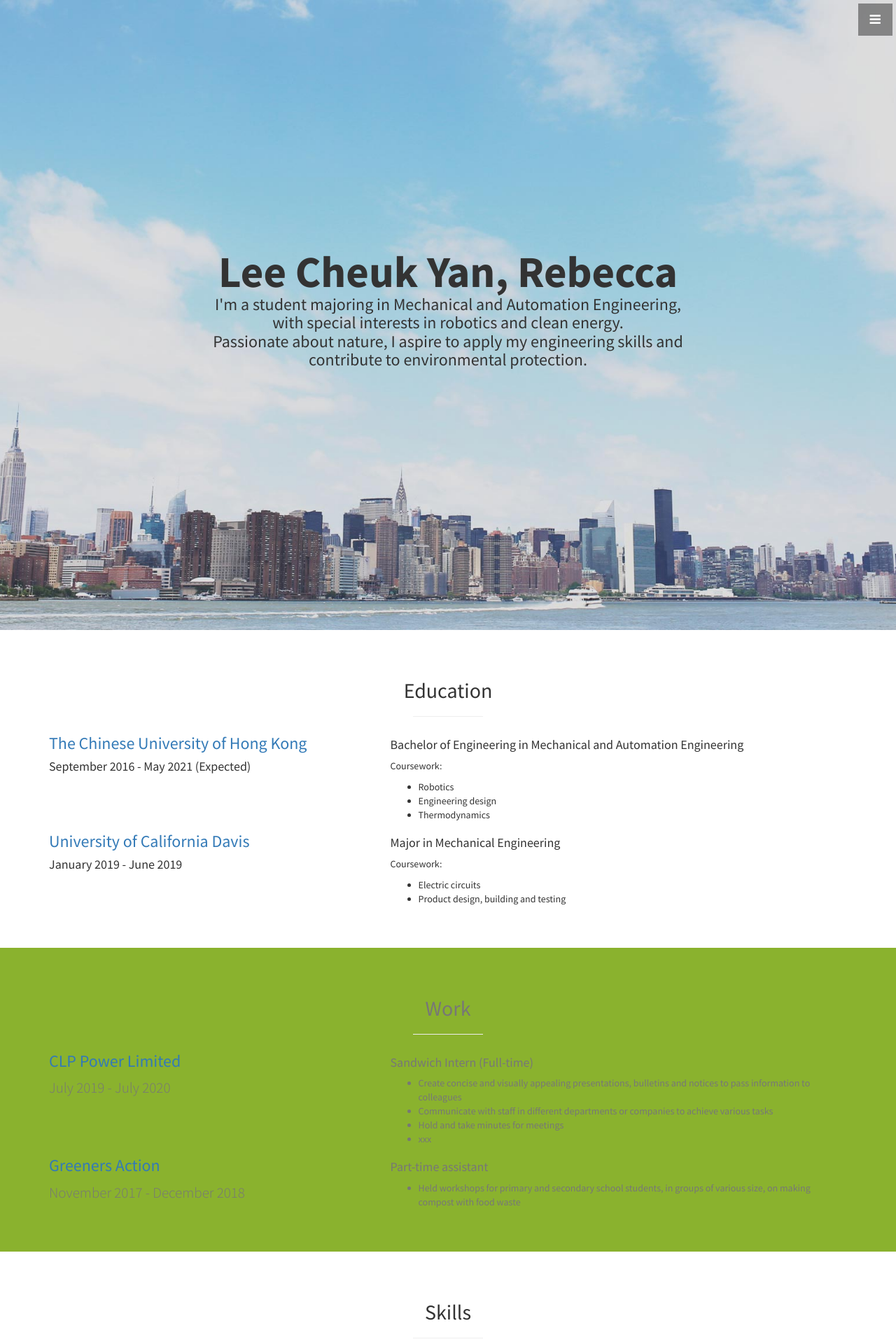
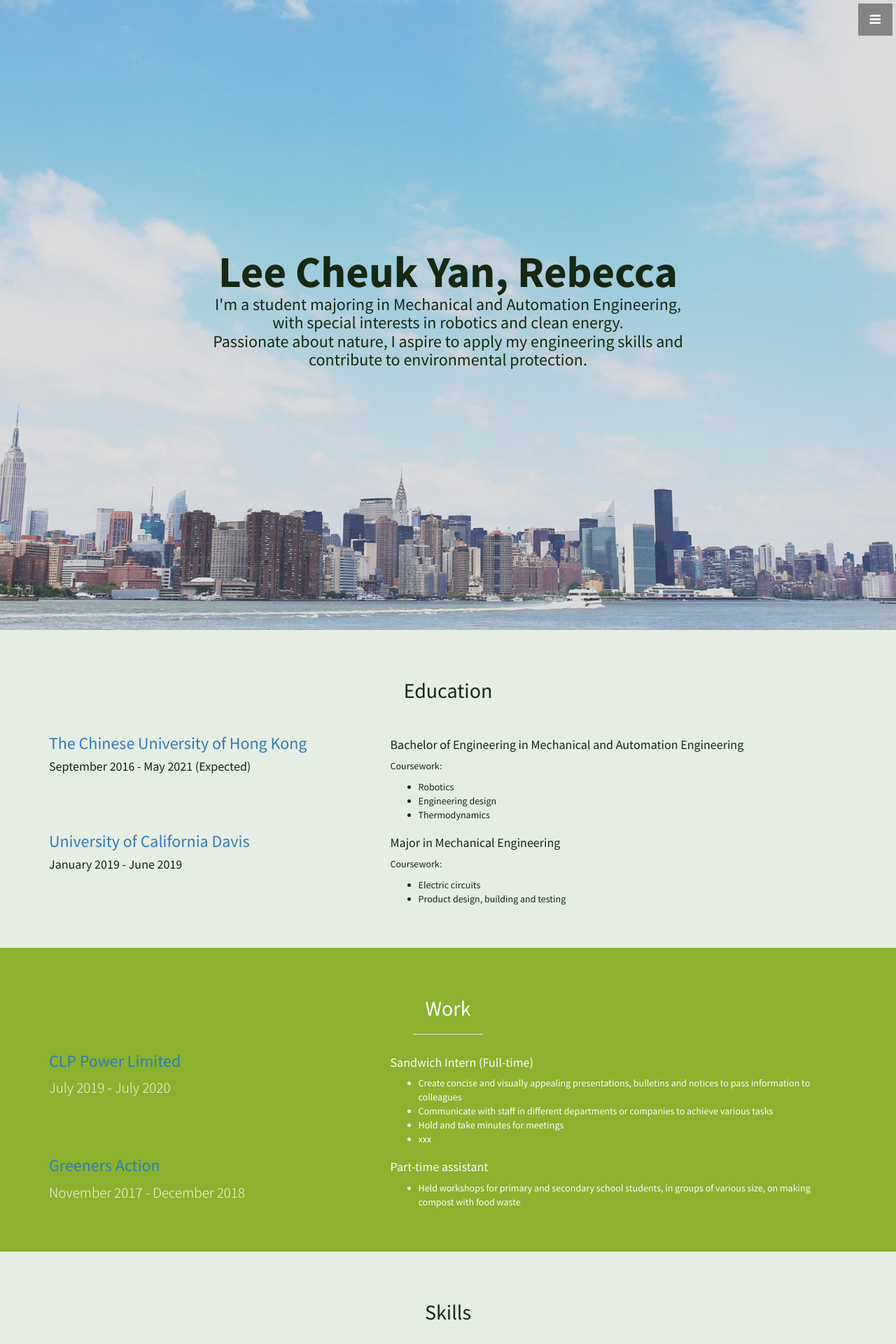
Before and after one commit to leelacceber/stylish-portfolio-jekyll-master, a Jekyll site: the page built from index.html, in a window 1280 px wide. Shown: the top 1920 px of the page at 70% size. Built offline with Jekyll 4.4.1, drawn with Linux system fonts in a browser that asks for light colours.

Commit message:
Update stylish-portfolio.css

```diff
--- a/css/stylish-portfolio.css
+++ b/css/stylish-portfolio.css
@@ -14,6 +14,8 @@ body {
 
 body {
     font-family: "Source Sans Pro","Helvetica Neue",Helvetica,Arial,sans-serif;
+    color: #152812;
+    background-color: #e6eee3;
 }
 
 .text-vertical-center {
@@ -35,6 +37,11 @@ body {
     margin: 0 auto;
     padding: 0 15px;
 }
+
+.bg-primary {
+  background-color: #8ab22e;
+}
+
 
 /* Custom Button Styles */
 
@@ -175,11 +182,6 @@ hr.small {
     padding: 50px;
 }
 
-.bg-primary {
-  color: #777;
-  background-color: #8ab22e;
-}
-
 .simple-text h3 {
     color: #337ab7;
     margin-top: 5px;
```
